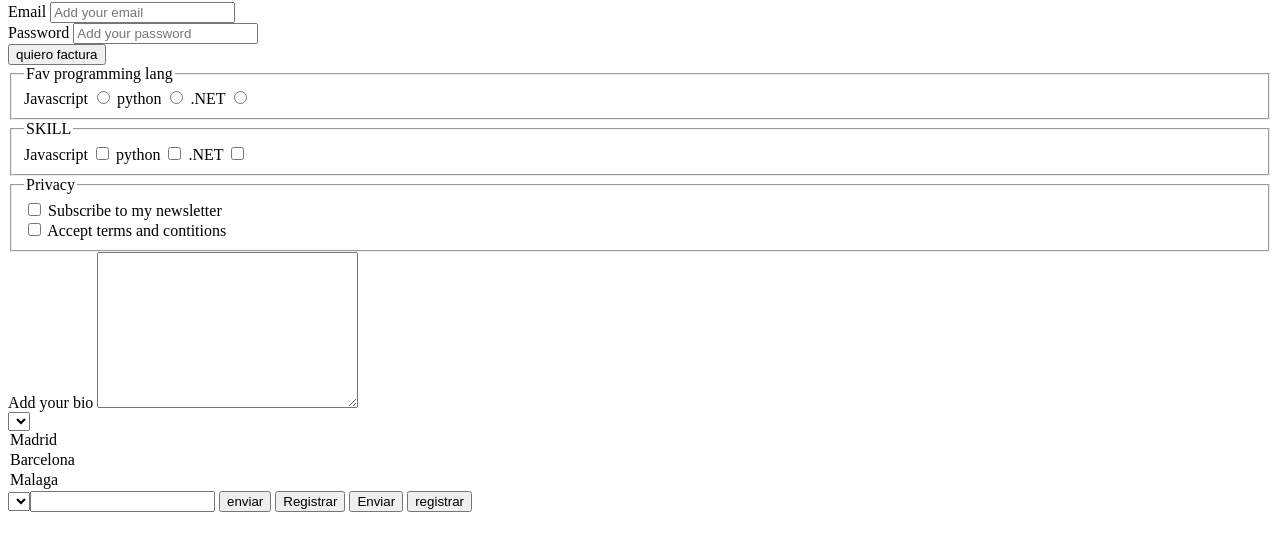
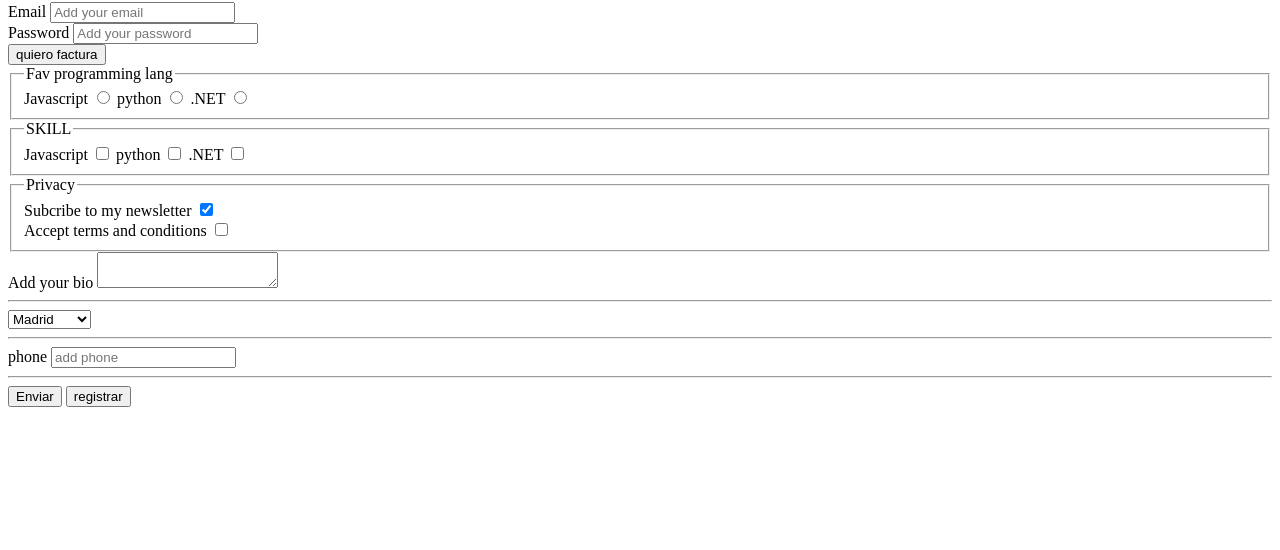
Before and after one commit to esencialcoder/html-css, a plain HTML site: page day-02/multimedia/forms/index.html in a window 1280 px wide. Shown: the part 78-628 px from the top of the page. Drawn offline with Linux system fonts and the light colour scheme.

Commit message:
Modifico el archivo day-02/multimedia/forms/index.html

```diff
--- a/day-02/multimedia/forms/index.html
+++ b/day-02/multimedia/forms/index.html
@@ -13,12 +13,14 @@
     <form
     action="registro-completado.html"
     method="post"
-    novalidate>
+    novalidate
+    >
 
         <div>
             <label for="mail">Email</label>
             <input
-            requiered name="email"
+            required
+            name="email"
             id="mail"
             type="email"
             placeholder="Add your email">
@@ -26,11 +28,12 @@
 
         </div>
             <label for="pass">Password</label>
-            <input requiered name="pwd" id="pass" type="password"placeholder="Add your password">
+            <input required name="pwd" id="pass" type="password"placeholder="Add your password">
         </div>
         <button type="button">quiero factura</button>
+
         <fieldset>
-            <legend>Fav programming lang </legend>
+            <legend>Fav programming lang</legend>
             <label for="js">Javascript</label>
             <input type="radio" id="js" name="favLang" value="javascript">
             <label for="python">python</label>
@@ -38,8 +41,9 @@
             <label for="net">.NET</label>
             <input type="radio" id="net" name="favLang" value="net">
         </fieldset>
-        <fieldset>
-            <legend>SKILL </legend>
+
+         <fieldset>
+            <legend>SKILL</legend>
             <label for="skillJs">Javascript</label>
             <input type="checkbox" id="skillJs" name="skill" value="javascript">
             <label for="skillPython">python</label>
@@ -47,37 +51,33 @@
             <label for="skillNet">.NET</label>
             <input type="checkbox" id="skillNet" name="skill" value="net">
         </fieldset>
+
         <fieldset>
             <legend>Privacy</legend>
             <div>
-            <input type="checkbox" name="spam" id="spam">
-            <label for="spam">Subscribe to my newsletter</label>
-        </div>
-        <div>
-            <input type="checkbox" name="terms" id="termsAndConditions">
-            <label for="termsAndConditions">Accept terms and contitions</label>
-        </div>
+                <label for="spam">Subcribe to my newsletter</label>
+                <input type="checkbox" id="spam" name="spam" checked>
+            </div>
+            <div>
+                <label for="termsAndConditions">Accept terms and conditions</label>
+                <input required type="checkbox"  name="terms" id="termsAndConditions">
+            </div>
         </fieldset>
+
         <label for="bio">Add your bio</label>
-        <textarea requiered minLength="10" name="bio" id="bio" cols="30" rows="10"></textarea>
-        <br>
-        <select name="ciudad" id="ciudad"></select>
+        <textarea required minlength="10" name="bio" id="bio"></textarea>
+        <hr>
+        <select name="ciudad" id="ciudad">
             <option value="mad">Madrid</option>
             <option value="bcn">Barcelona</option>
             <option value="mal">Malaga</option>
-        <select>
-        <br>
+        </select>
+        <hr>
         <div>
             <label for="phone">phone</label>
-            <input
-            requiered
-            type="tel"
-            name="phone"
-            id="phone"
-            pattern="[0-9]+">
+            <input type="tel" name="phone" id="phone" placeholder="add phone" pattern="[0-9]+">
         </div>
-        <input type="submit" value="enviar">
-        <button type="submit">Registrar</button>
+        <hr>
 
         <input type="submit" value="Enviar">
         <button type="submit">registrar</button>
```
